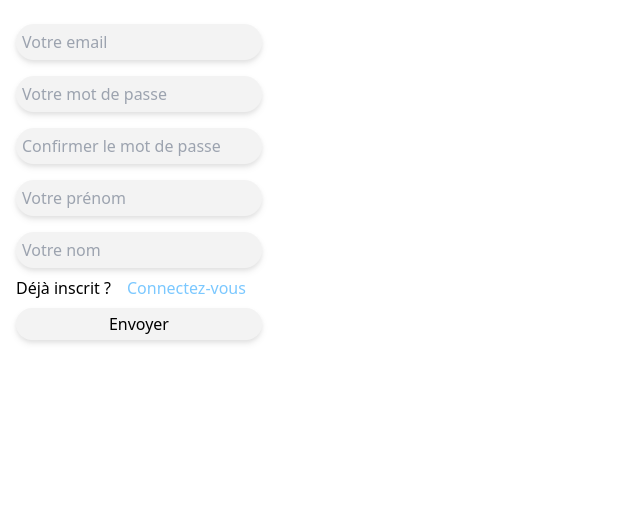
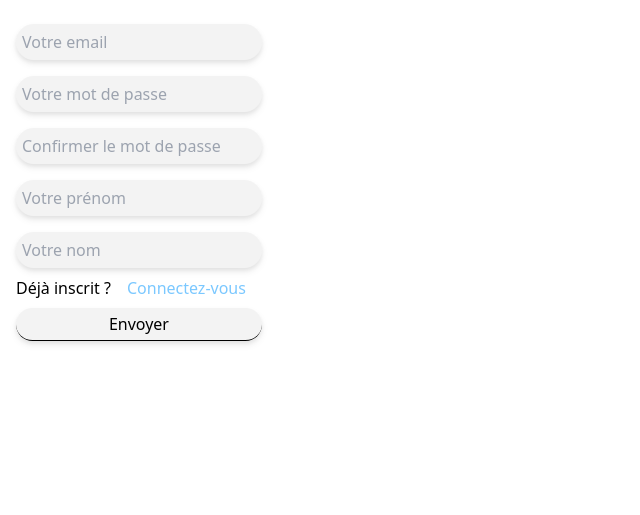
Before and after one commit to tinkode92/ProjetDevLabBack_Bekrarchouche_Bucpsun, a PHP site: page / in a window 1280 px wide. Shown: the top 515 px of the page, without its empty margins (0-640 px from the left). Run offline with PHP 8.4, Linux system fonts and the light colour scheme; some libraries are stand-ins or nearby versions.

Commit message:
:lipstick: add style on button's categorie

```diff
--- a/CSS/style.css
+++ b/CSS/style.css
@@ -3,3 +3,7 @@
     padding: 0;
     box-sizing: border-box;
 }
+
+button {
+    border-bottom: 1px solid black;
+}
```
